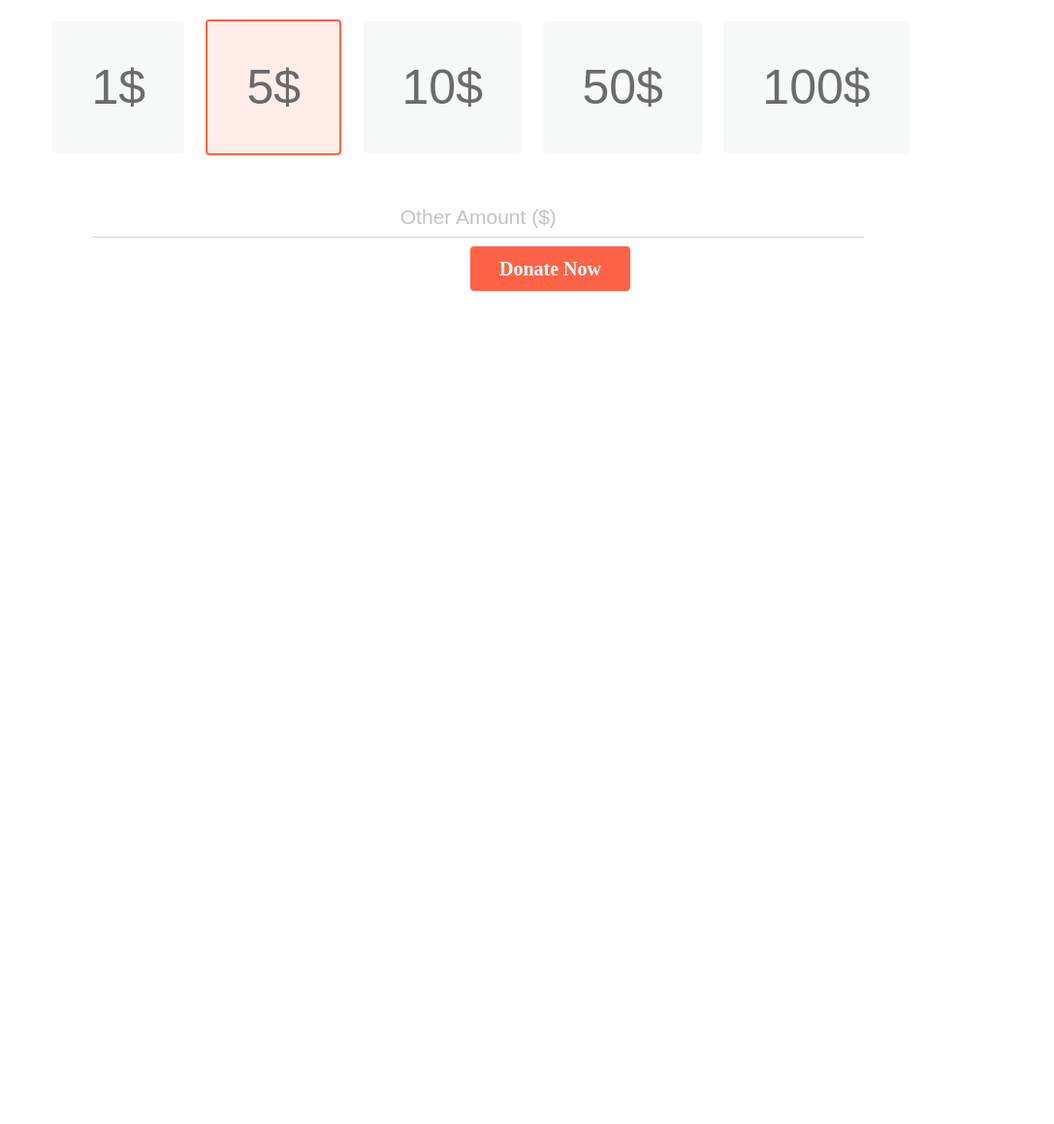
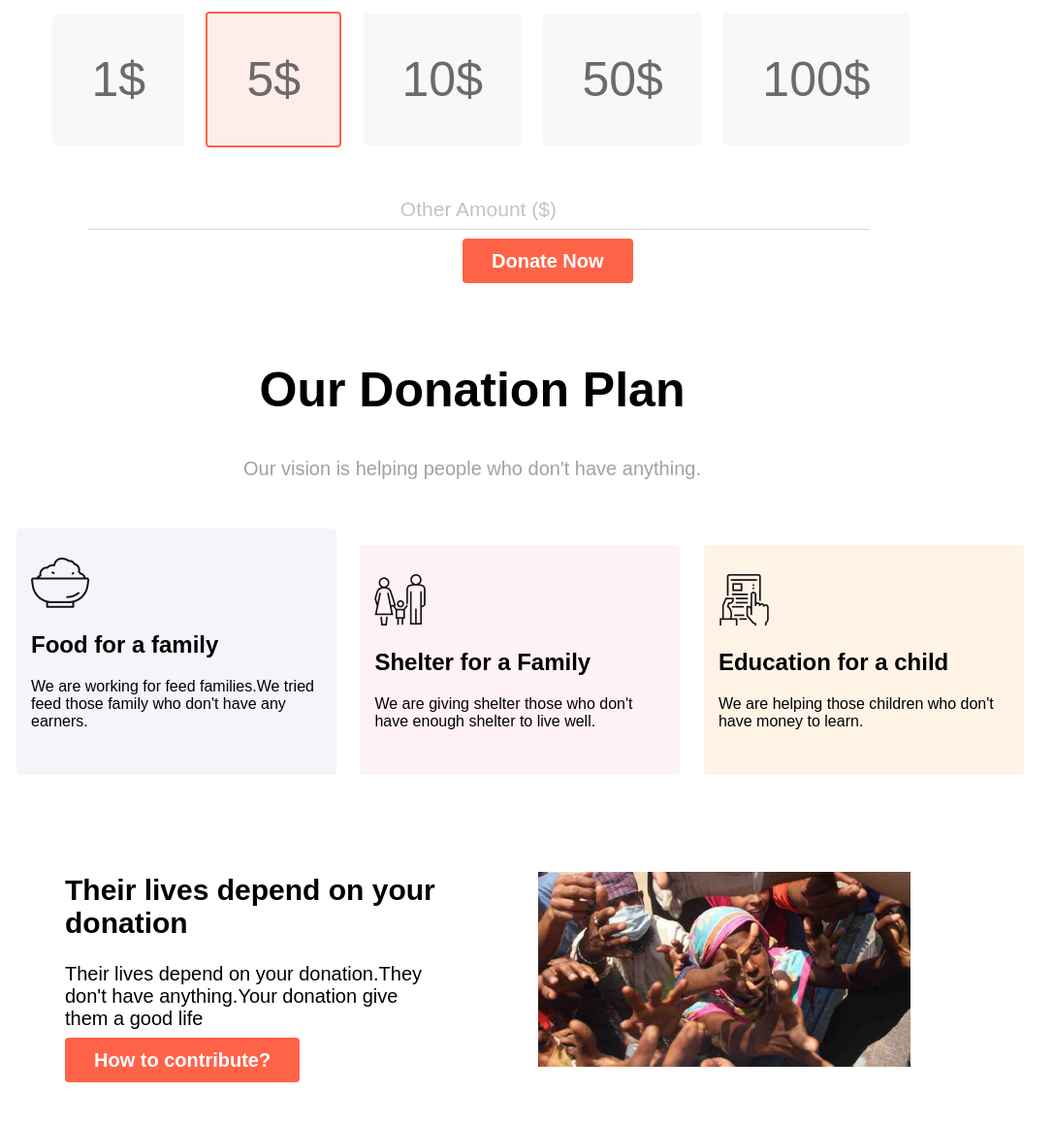
Before and after one commit to istiak09/my-donation-web, a plain HTML site: page index.html in a window 1280 px wide. Shown: the part 937-2096 px from the top of the page at 97% size, without its empty margins (153-1240 px from the left). Before the commit the page ends 1237 px from the top, so only its background shows below. Drawn offline with Linux system fonts and the light colour scheme.

Commit message:
fifth section

```diff
--- a/index.html
+++ b/index.html
@@ -38,6 +38,40 @@
         <a class="button second-button" href="">Donate Now</a>
     </div>
     </section>
+    <section>
+        <h1 class="fourth-header">Our Donation Plan</h1>
+        <p class="headeing-p">Our vision is helping people who don't have anything.</p>
+        <div id="box1" class="boxes">
+            <img src="icons/food.png" alt="">
+            <h2>Food for a family</h2>
+            <p>We are working for feed families.We tried feed those family who don't have any earners.</p>
+            </div>
+        <div id="box2" class="boxes">
+        <img src="icons/shelter.png" alt="">
+        <h2>Shelter for a Family</h2>
+        <p>We are giving shelter those who don't have enough shelter to live well.</p>
+    </div>
+        <div id="box3" class="boxes">
+        <img src="icons/Frame-1.png" alt="">
+        <h2>Education for a child</h2>
+        <p>We are helping those children who don't have money to learn. </p>
+    </div>
+    </section>
+    <section>
+        <div class="fourth-section" id="fourt-s">
+            <h1>Their lives depend on
+                your donation</h1>
+                <p>Their lives depend on your donation.They don't have anything.Your donation give them a good life</p>
+                <a class="button" href="">How to contribute?</a>
+        </div>
+        <div class="fourth-section">
+            <img src="images/donation8.jpg" alt="">
+        </div>
+    </section>
+    <section>
+        <div><img src="images/" alt=""></div>
+    </section>
+
 
 </body>
 </html>
--- a/style.css
+++ b/style.css
@@ -1,3 +1,7 @@
+body{
+    font-family: 'Poppins', sans-serif;
+    margin: 0;
+}
 .first-sec{
     background-image: url(images/donation13.jpg);
     background-repeat: no-repeat;
@@ -7,7 +11,6 @@
     padding-top: 150px;
     color: white;
     text-align:center;
-    font-family: 'Poppins', sans-serif;
     box-sizing: inherit;
 
 }
@@ -76,3 +79,57 @@
 .second-button{
     margin-left: 630px;
 }
+
+.fourth-header{
+    font-size: 50px;
+    font-family: 'Poppins', sans-serif;
+    text-align: center;
+    padding-top: 50px;
+}
+.headeing-p{
+    color: rgba(58, 55, 55, 0.472);
+    font-size: 20px;
+    text-align: center;
+}
+.boxes{
+    display: inline-block;
+    padding:30px 15px;
+    border-radius: 4px;
+    width: 300px;
+}
+#box1{
+    margin-top: 30px;
+    margin-left:170px;
+    margin-right: 10px;
+    background-color: rgba(104, 126, 181, 0.073);
+}
+#box2{
+    margin-left: 10px;
+    margin-right: 10px;
+    background-color: rgba(255, 192, 203, 0.214);
+}
+#box3{
+    margin-left: 10px;
+    margin-right: 70px;
+    background-color:rgba(255, 228, 196, 0.429);
+}
+.fourth-section{
+    width: 30%;
+    display: inline-block;
+    font-size: 20px;
+
+}
+.fourth-section img{
+    width: 100%;
+    margin-top: 100px;
+}
+
+#fourt-s{
+    text-align: left;
+    border: ;
+
+    margin-left: 200px;
+    margin-right: 100px;
+    padding-left:20px ;
+    margin-bottom: 50px;
+}
```
